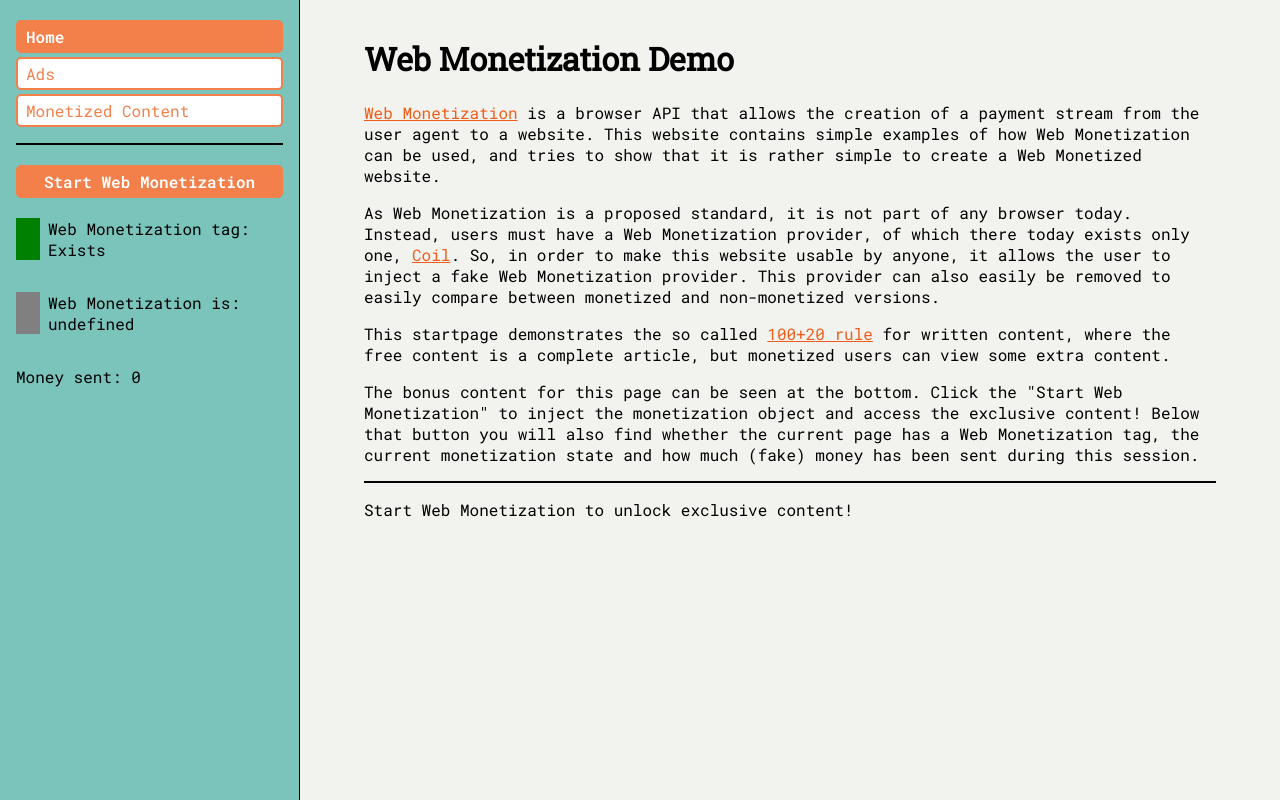
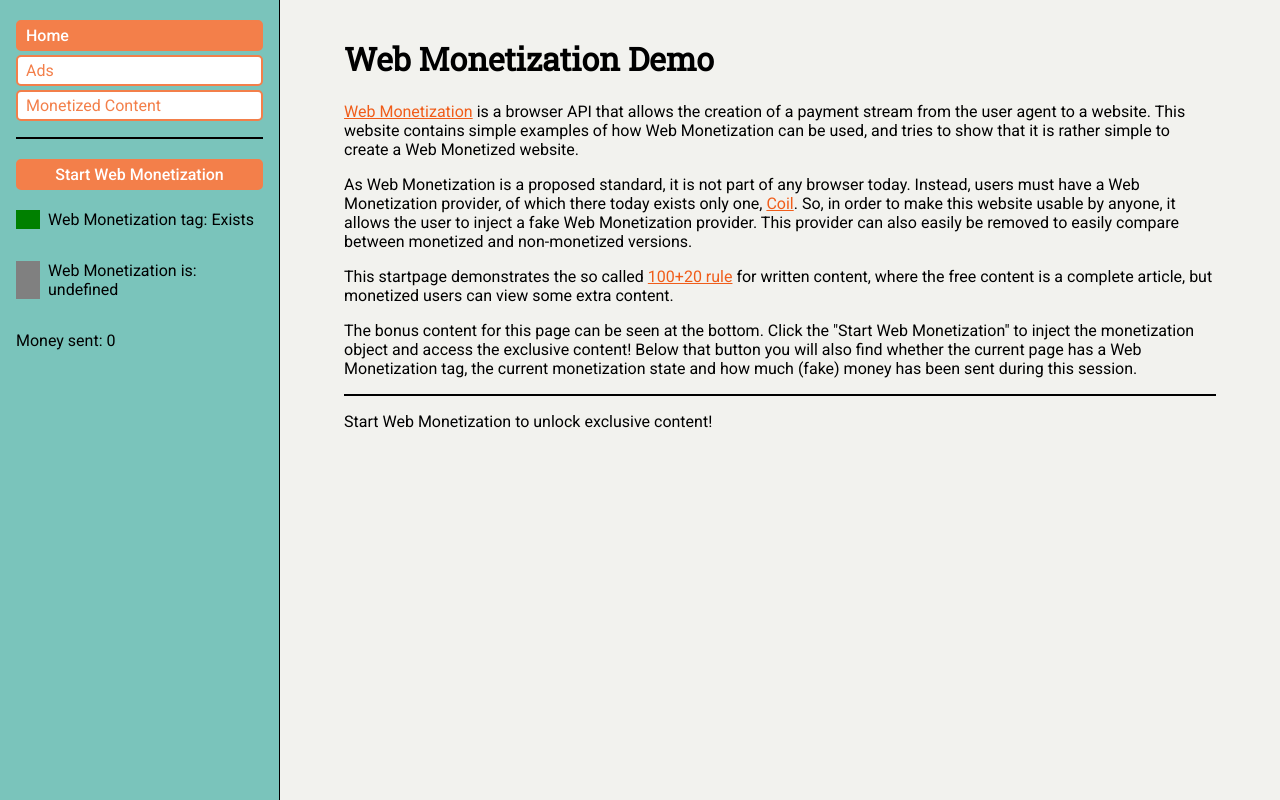
Before and after one commit to Doverstav/kitscon202, a React (Create React App) app: page / in a window 1280 px wide. Built offline with nearby package versions, Linux system fonts and the light colour scheme.

Commit message:
Switch up the fonts a bit

```diff
--- a/public/index.html
+++ b/public/index.html
@@ -3,7 +3,7 @@
   <head>
     <link rel="icon" href="%PUBLIC_URL%/favicon.svg" />
     <link
-      href="https://fonts.googleapis.com/css2?family=Roboto+Mono:wght@400;600&family=Roboto+Slab&display=swap"
+      href="https://fonts.googleapis.com/css2?family=Roboto+Mono:wght@400;600&family=Roboto+Slab&family=Roboto:wght@400;500;600&display=swap"
       rel="stylesheet"
     />
 
--- a/src/components/common/Button.css
+++ b/src/components/common/Button.css
@@ -18,7 +18,7 @@
   border: 2px solid #f37f4a;
   color: white;
   background-color: #f37f4a;
-  font-weight: 600;
+  font-weight: 500;
 }
 
 .Button-leftalign {
--- a/src/index.css
+++ b/src/index.css
@@ -3,7 +3,7 @@ body {
   /*font-family: -apple-system, BlinkMacSystemFont, 'Segoe UI', 'Roboto', 'Oxygen',
     'Ubuntu', 'Cantarell', 'Fira Sans', 'Droid Sans', 'Helvetica Neue',
     sans-serif;*/
-  font-family: 'Roboto Mono', monospace;
+  font-family: 'Roboto', sans-serif;
   -webkit-font-smoothing: antialiased;
   -moz-osx-font-smoothing: grayscale;
 }
```
